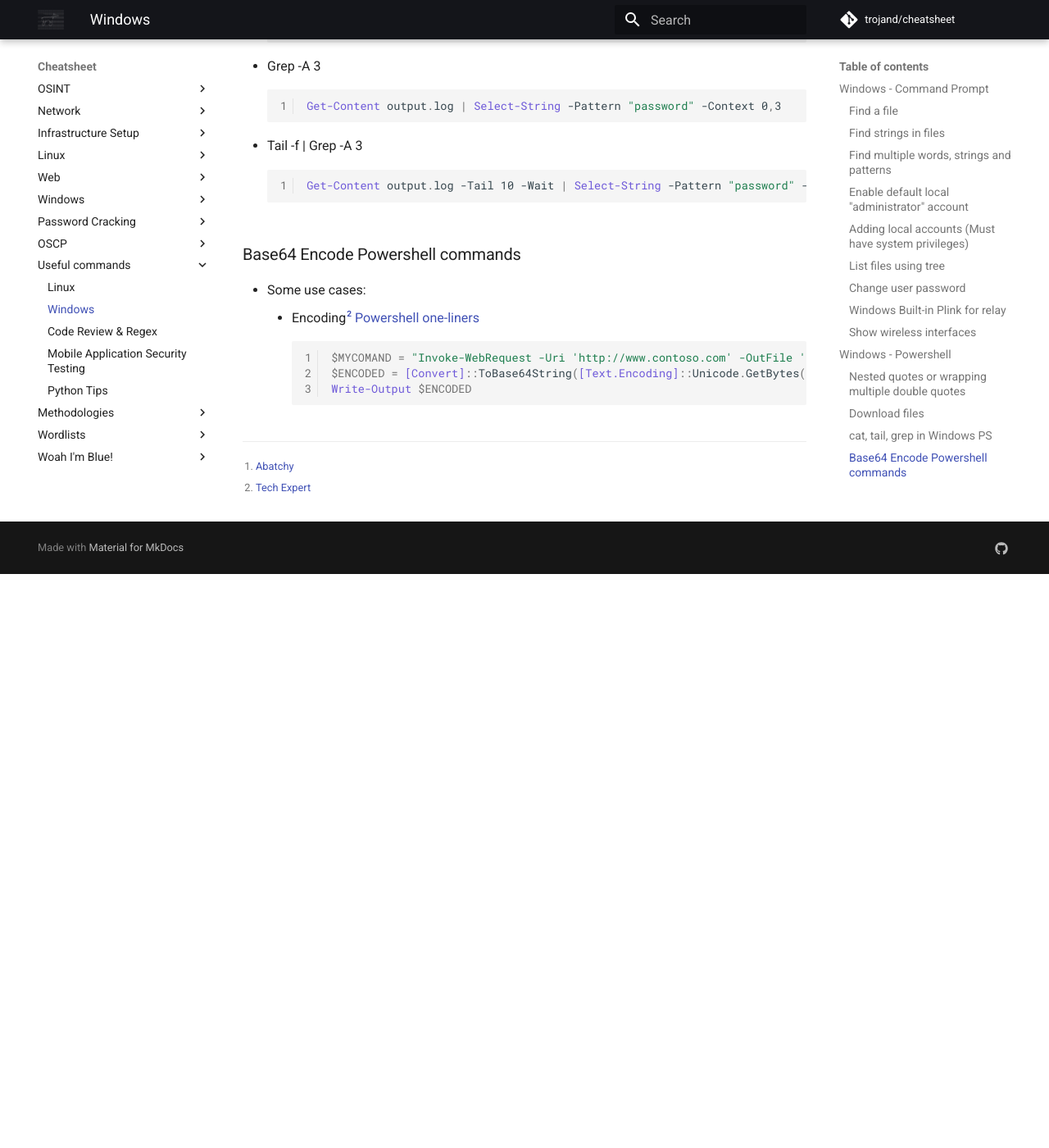
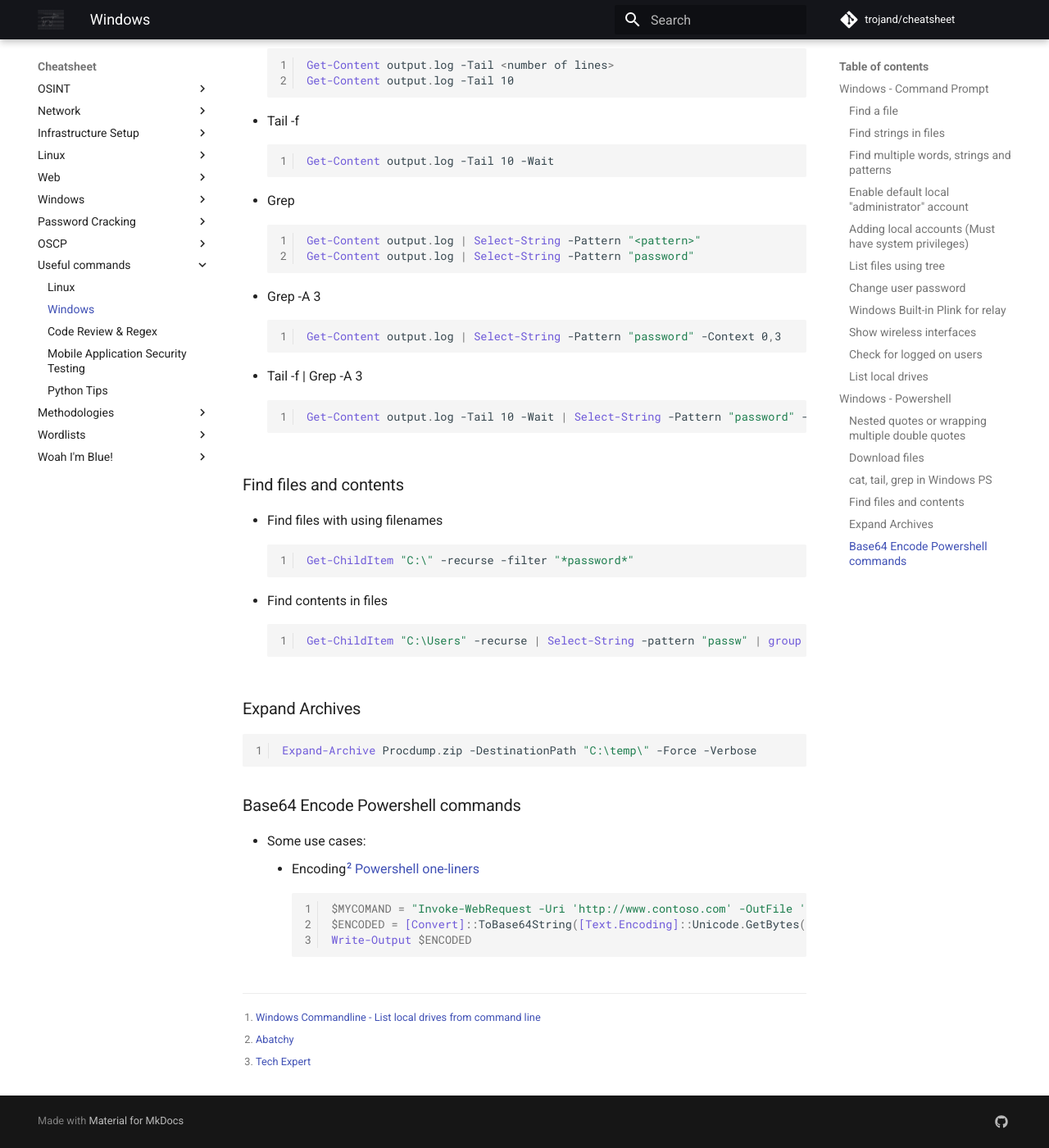
Before and after one commit to trojand/cheatsheet, an MkDocs documentation site: the page built from docs/Useful_Commands/Windows.md, in a window 1280 px wide and 1400 px high, scrolled down 2632 px. Shown: the whole window at 82% size. Built offline with MkDocs 1.6.1 and Material for MkDocs 9.7.7, drawn with Linux system fonts in a browser that asks for light colours; comment, search, counter and statistics services are not loaded; before the commit the page ends 3332 px from its top, so only the background shows below that; some of the changed text lies outside the part shown.

Commit message:
Update Windows.md

````diff
--- a/docs/Useful_Commands/Windows.md
+++ b/docs/Useful_Commands/Windows.md
@@ -50,7 +50,18 @@ netsh interface portproxy add v4tov4 listenport=<LPORT> listenaddress=0.0.0.0 co
 netsh wlan show networks mode=bssid
 ```
 
+### Check for logged on users
+```batch
+query user
+```
 
+### List local drives[^1]
+```batch
+wmic logicaldisk get description,name | findstr /C:"Local"
+fsutil fsinfo drives
+```
+
+---
 ## Windows - Powershell
 
 ### Nested quotes or wrapping multiple double quotes
@@ -109,6 +120,21 @@ netsh wlan show networks mode=bssid
     Get-Content output.log -Tail 10 -Wait | Select-String -Pattern "password" -Context 0,3
     ```
 
+### Find files and contents
+* Find files with using filenames
+    ```powershell
+    Get-ChildItem "C:\" -recurse -filter "*password*"
+    ```
+* Find contents in files
+    ```powershell
+    Get-ChildItem "C:\Users" -recurse | Select-String -pattern "passw" | group path | select name
+    ```
+
+### Expand Archives
+```powershell
+Expand-Archive Procdump.zip -DestinationPath "C:\temp\" -Force -Verbose
+```
+
 ### Base64 Encode Powershell commands
 * Some use cases:
     * Encoding[^2] [Powershell one-liners](../Windows/Shells.html#one-liners)
@@ -118,5 +144,7 @@ $ENCODED = [Convert]::ToBase64String([Text.Encoding]::Unicode.GetBytes($MYCOMMAN
 Write-Output $ENCODED
 ```
 
-[^1]: [Abatchy](https://www.abatchy.com/2017/03/powershell-download-file-one-liners)
-[^2]: [Tech Expert](https://techexpert.tips/powershell/powershell-base64-encoding/)
+
+[^1]: [Windows Commandline - List local drives from command line](https://www.windows-commandline.com/list-local-drives-command-line/)
+[^2]: [Abatchy](https://www.abatchy.com/2017/03/powershell-download-file-one-liners)
+[^3]: [Tech Expert](https://techexpert.tips/powershell/powershell-base64-encoding/)
````
